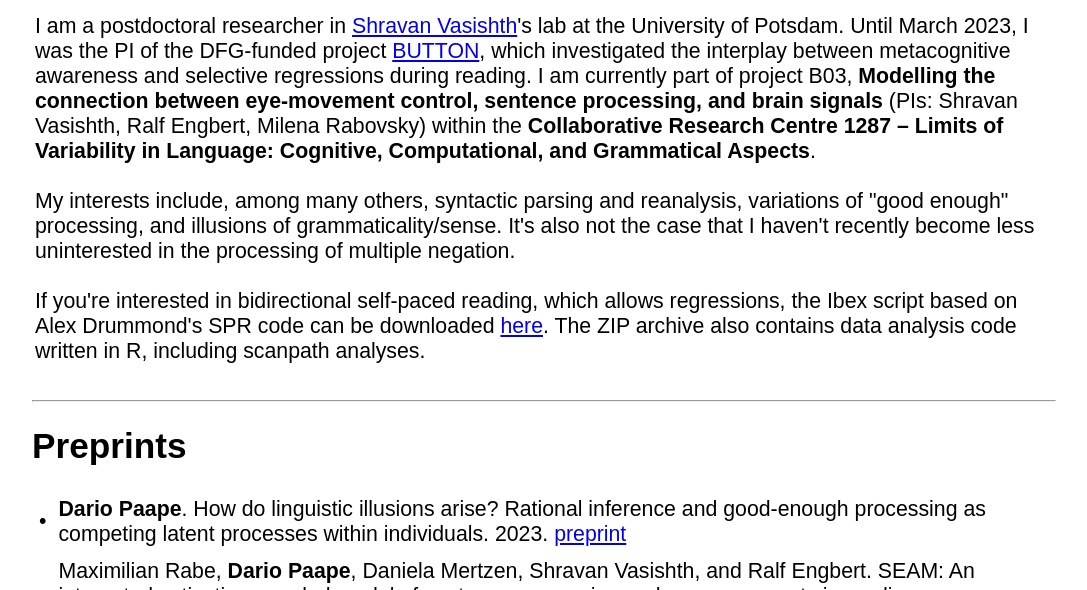
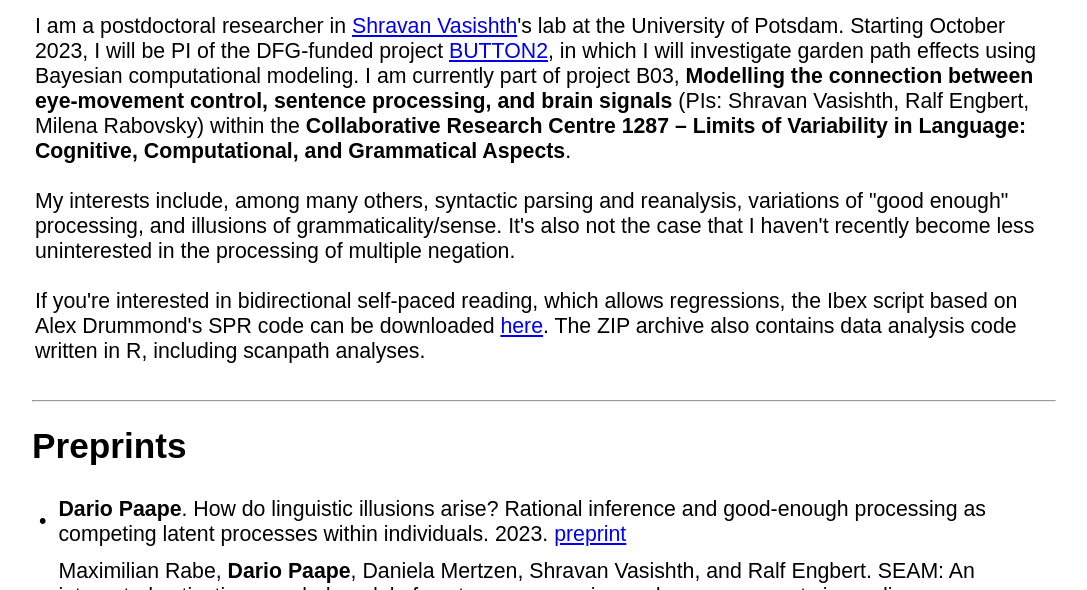
Before and after one commit to d-paape/d-paape.github.io, a plain HTML site: page index.html in a window 1280 px wide. Shown: the part 612-1202 px from the top of the page, without its empty margins (96-1183 px from the left). Drawn offline with Linux system fonts and the light colour scheme; files whose address does not match are found by name; a web font is replaced by a local one.

Commit message:
Update index.html

```diff
--- a/index.html
+++ b/index.html
@@ -28,7 +28,7 @@ D-14476 Potsdam<br><br>
 <hr>
 <table cellpadding="1%" width=100%><tr><td>
 <p><h1>About me</h1>
-I am a postdoctoral researcher in <a href="http://www.ling.uni-potsdam.de/~vasishth/">Shravan Vasishth</a>'s lab at the University of Potsdam. Until March 2023, I was the PI of the DFG-funded project <a href="https://gepris.dfg.de/gepris/projekt/428960187?language=en">BUTTON</a>, which investigated the interplay between metacognitive awareness and selective regressions during reading. I am currently part of project B03, <b>Modelling the connection between eye-movement control, sentence processing, and brain signals</b> (PIs: Shravan Vasishth, Ralf Engbert, Milena Rabovsky) within the <b>Collaborative Research Centre 1287 &ndash; Limits of Variability in Language: Cognitive, Computational, and Grammatical Aspects</b>.<br><br>
+I am a postdoctoral researcher in <a href="http://www.ling.uni-potsdam.de/~vasishth/">Shravan Vasishth</a>'s lab at the University of Potsdam. Starting October 2023, I will be PI of the DFG-funded project <a href="https://gepris.dfg.de/gepris/projekt/428960187?language=en">BUTTON2</a>, in which I will investigate garden path effects using Bayesian computational modeling. I am currently part of project B03, <b>Modelling the connection between eye-movement control, sentence processing, and brain signals</b> (PIs: Shravan Vasishth, Ralf Engbert, Milena Rabovsky) within the <b>Collaborative Research Centre 1287 &ndash; Limits of Variability in Language: Cognitive, Computational, and Grammatical Aspects</b>.<br><br>
 My interests include, among many others, syntactic parsing and reanalysis, variations of "good enough" processing, and illusions of grammaticality/sense. It's also not the case that I haven't recently become less uninterested in the processing of multiple negation.<br><br>
 If you're interested in bidirectional self-paced reading, which allows regressions, the Ibex script based on Alex Drummond's SPR code can be downloaded <a href="BSPR.zip">here</a>. The ZIP archive also contains data analysis code written in R, including scanpath analyses.<br><br>
 </tr></td></table>
```
